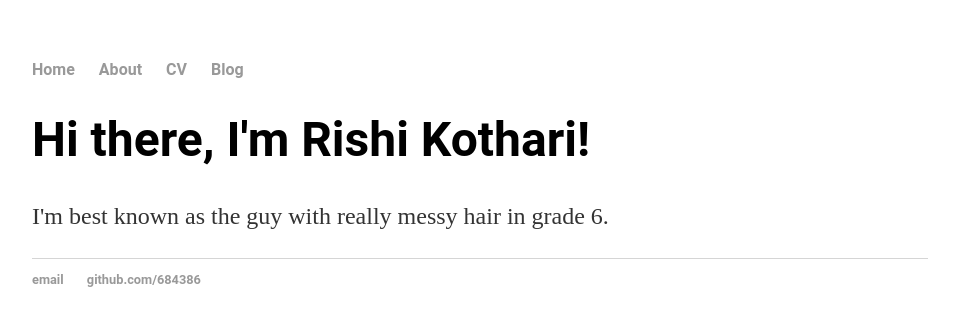
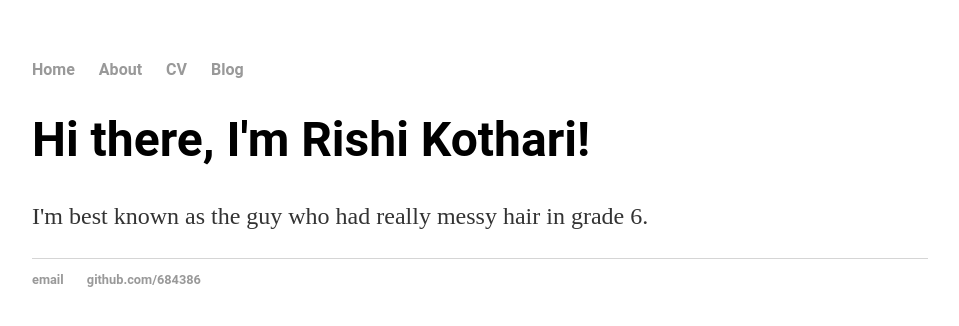
Before and after one commit to rishiosaur/rishiosaur.github.io, a Jekyll site: the page built from index.html, in a window 1280 px wide. Shown: the top 326 px of the page, without its empty margins (160-1119 px from the left). Built offline with Jekyll 4.4.1, drawn with Linux system fonts in a browser that asks for light colours.

Commit message:
Update index.html

```diff
--- a/index.html
+++ b/index.html
@@ -1,29 +1,8 @@
-<!DOCTYPE html>
-<html>
-	<head>
-		<title>Rishi Kothari, developer</title>
-		<link rel="stylesheet" type="text/css" href="/css/main.css">
-	</head>
-	<body>
-		<nav>
-    		<ul>
-        		<li><a href="/">Home</a></li>
-	        	<li><a href="/about">About</a></li>
-        		<li><a href="/cv">CV</a></li>
-        		<li><a href="/blog">Blog</a></li>
-    		</ul>
-		</nav>
-		<div class="container">
-    		<div class="blurb">
-        		<h1>Hi there, I'm Rishi Kothari!</h1>
-				<p>I'm best known as the guy with really messy hair in grade 6.</p>
-    		</div><!-- /.blurb -->
-		</div><!-- /.container -->
-		<footer>
-    		<ul>
-        		<li><a href="mailto:rishiosaur@gmail.com">email</a></li>
-        		<li><a href="https://github.com/684386">github.com/684386</a></li>
-			</ul>
-		</footer>
-	</body>
-</html>
+---
+layout: default
+title: Rishi Kothari, Developer
+---
+<div class="blurb">
+	<h1>Hi there, I'm Rishi Kothari!</h1>
+	<p>I'm best known as the guy who had really messy hair in grade 6.</p>
+</div><!-- /.blurb -->
```
